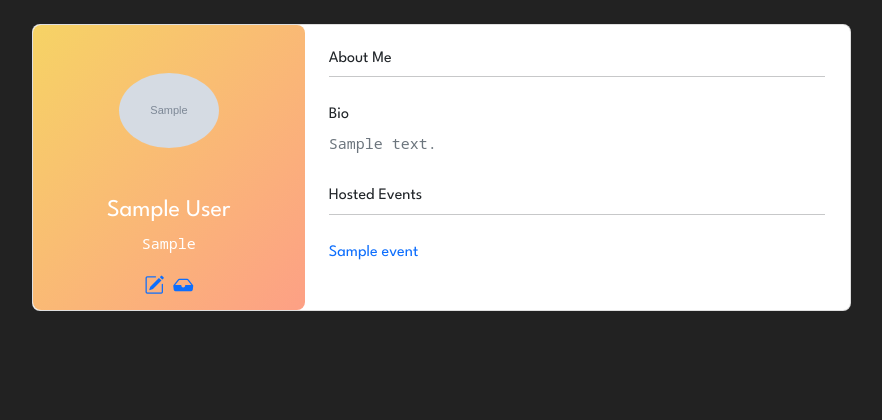
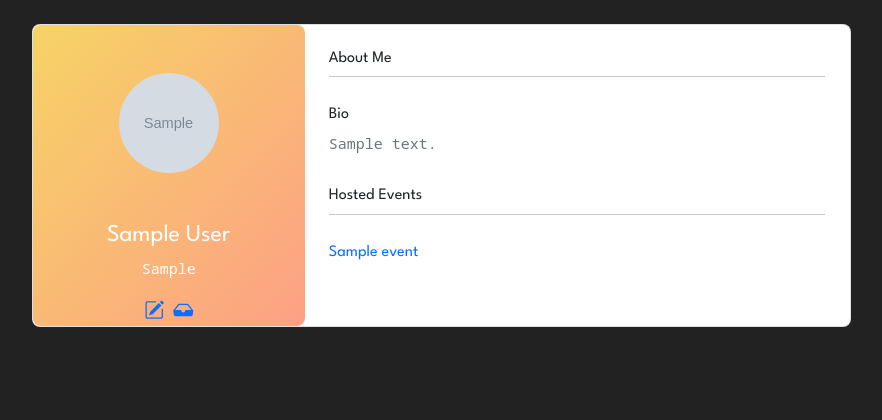
Before and after one commit to Rofy-Ray/linkop, a Django app: page /user/1/ in a window 1280 px wide. Shown: the part 68-488 px from the top of the page, without its empty margins (199-1081 px from the left). Run offline with Django 4.2, Linux system fonts and the light colour scheme; a user stored in the database is signed in; tables that the repository leaves empty hold one stand-in row (values such as "Sample post"); grey boxes marked "Sample" are stand-in pictures; data that the repository does not hold is empty; some libraries are stand-ins or nearby versions.

Commit message:
updating profile avatar rendering

```diff
--- a/templates/user_profile.html
+++ b/templates/user_profile.html
@@ -15,7 +15,7 @@
                     style="border-radius: .5rem;">
                     {% if user.photo %}
                     <img src="{{ user.photo.url }}"
-                        alt="User Avatar" class="img-fluid my-5" style="width: 100px; border-radius: 50%; object-fit: contain;" />
+                        alt="User Avatar" class="img-fluid my-5" style="width: 100px; height: 100px; border-radius: 50%; object-fit: cover;" />
                     {% else %}
                         <img src="{% static 'img/avatar.png' %}"
                     alt="User Avatar" class="img-fluid my-5" style="width: 100px; height: 100px; border-radius: 50%; object-fit: cover;" />
```
